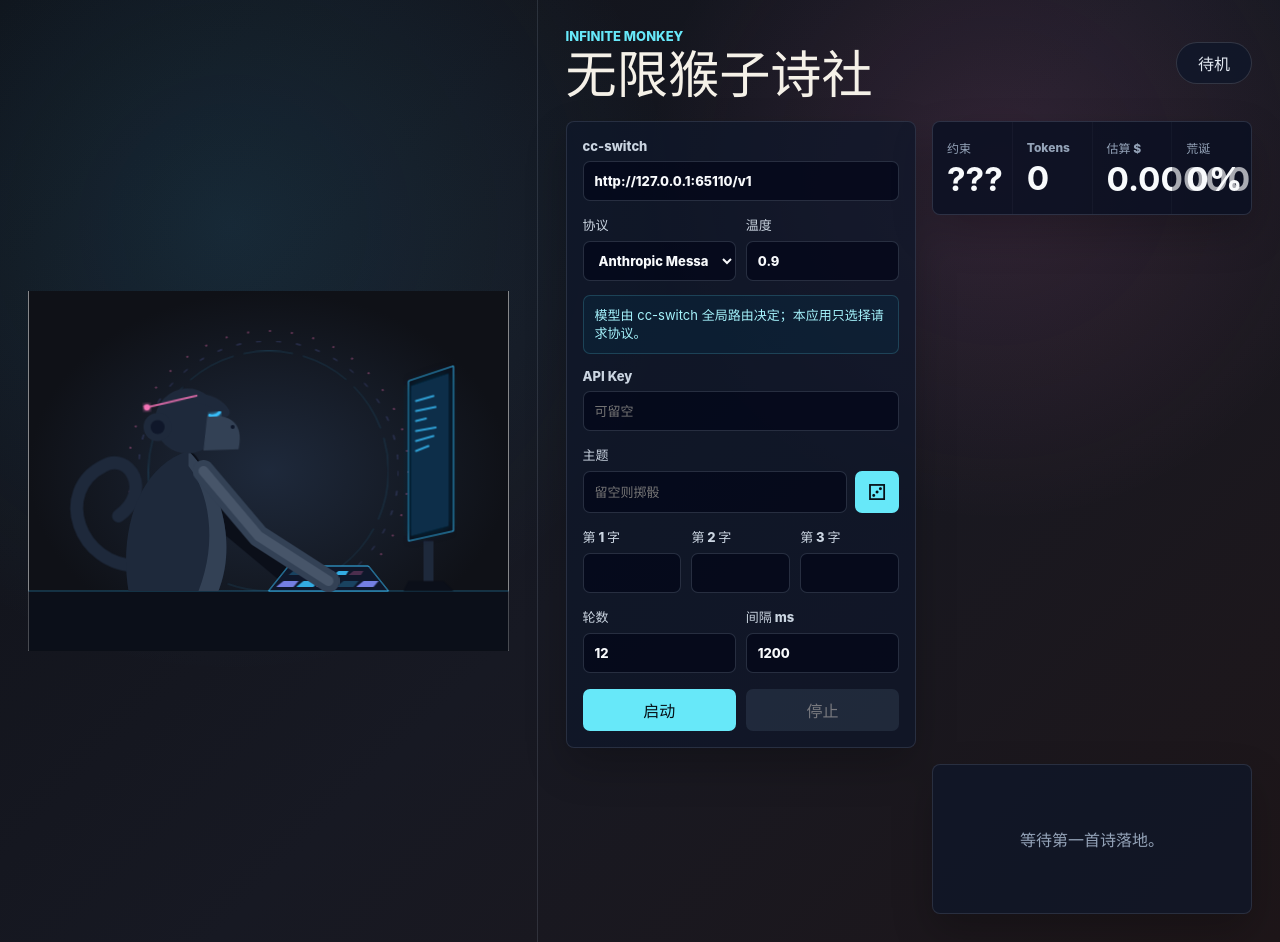
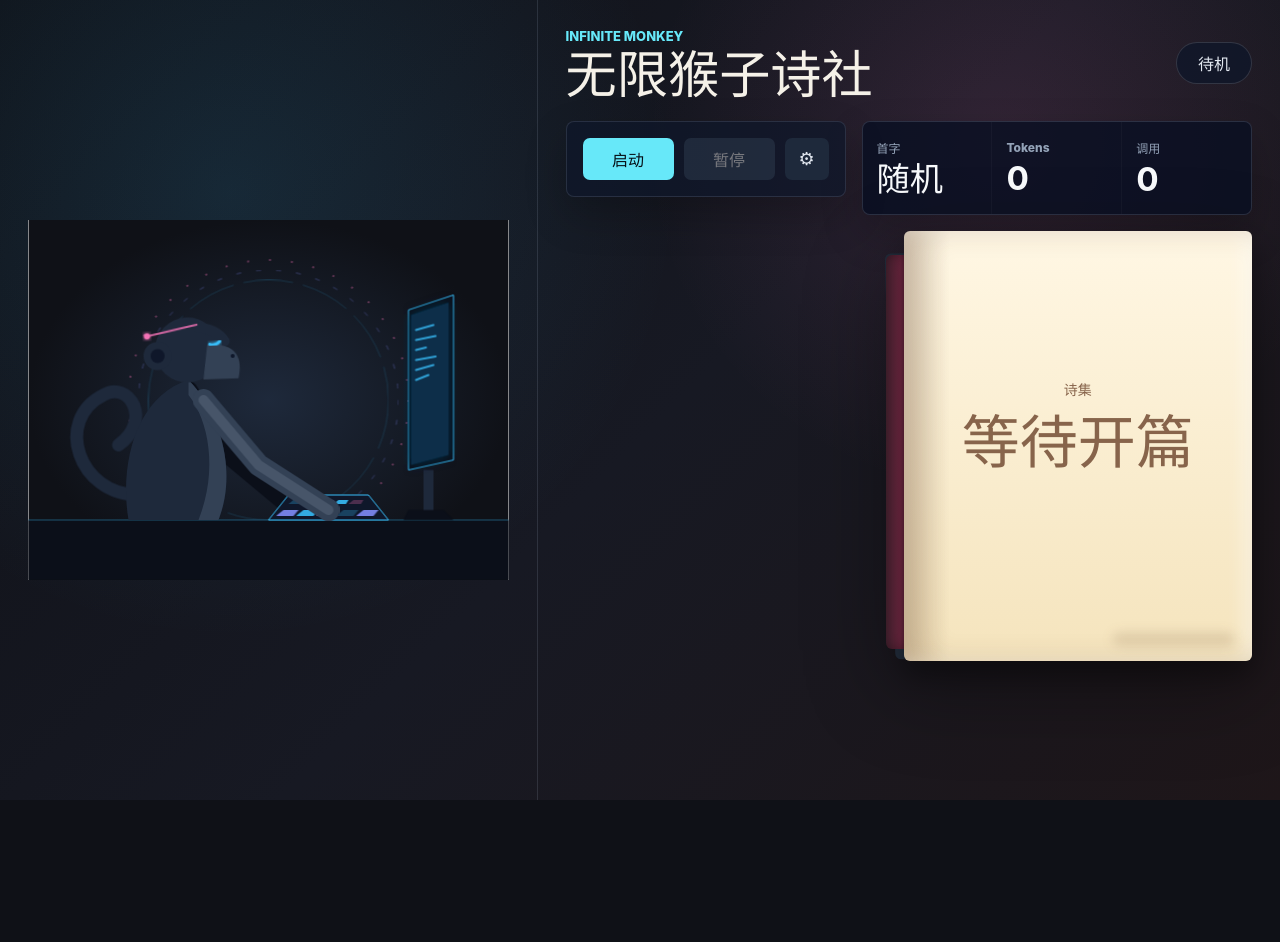
Before and after one commit to buggzd/infinite-monkey, a React (Vite) app: page / in a window 1280 px wide. After the commit the page ends 800 px from the top, so only its background shows below. Built offline with nearby package versions, Linux system fonts and the light colour scheme.

Commit message:
feat: simplify controls and add poetry book

```diff
--- a/src/App.tsx
+++ b/src/App.tsx
@@ -67,7 +67,7 @@ function statusText(status: string) {
     idle: "待机",
     starting: "点火",
     running: "燃烧",
-    stopped: "停止",
+    stopped: "暂停",
     done: "完成",
     error: "故障"
   };
@@ -91,14 +91,16 @@ export function App() {
   const [runId, setRunId] = useState("");
   const [activeConfig, setActiveConfig] = useState<RunConfig | null>(null);
   const [error, setError] = useState("");
+  const [settingsOpen, setSettingsOpen] = useState(false);
+  const [pageIndex, setPageIndex] = useState(0);
+  const [pageTurnKey, setPageTurnKey] = useState(0);
   const eventSourceRef = useRef<EventSource | null>(null);
 
   const latestRound = rounds.at(-1);
   const metrics = useMemo(() => {
     const totalTokens = latestRound?.totalTokens ?? 0;
-    const totalEstimatedCost = latestRound?.totalEstimatedCost ?? 0;
-    const absurdity = latestRound?.absurdity ?? 0;
-    return { totalTokens, totalEstimatedCost, absurdity };
+    const callCount = rounds.length;
+    return { totalTokens, callCount };
   }, [latestRound]);
 
   useEffect(() => {
@@ -106,6 +108,13 @@ export function App() {
       eventSourceRef.current?.close();
     };
   }, []);
+
+  useEffect(() => {
+    if (rounds.length > 0) {
+      setPageIndex(rounds.length - 1);
+      setPageTurnKey((current) => current + 1);
+    }
+  }, [rounds.length]);
 
   async function rollTheme() {
     const response = await fetch("/api/theme/roll");
@@ -177,9 +186,12 @@ export function App() {
   }
 
   const running = status === "starting" || status === "running";
-  const constraintPreview = activeConfig
+  const firstCharsPreview = activeConfig
     ? `${activeConfig.firstChar}${activeConfig.secondChar}${activeConfig.thirdChar}`
-    : `${settings.firstChar || "?"}${settings.secondChar || "?"}${settings.thirdChar || "?"}`;
+    : settings.firstChar || settings.secondChar || settings.thirdChar
+      ? `${settings.firstChar || "?"}${settings.secondChar || "?"}${settings.thirdChar || "?"}`
+      : "随机";
+  const currentPage = rounds[pageIndex];
 
   return (
     <main className="shell">
@@ -198,6 +210,20 @@ export function App() {
 
         <div className="dashboard">
           <form className="panel controls" onSubmit={start}>
+            <div className="actions">
+              <button type="submit" disabled={running}>
+                启动
+              </button>
+              <button type="button" className="secondary" onClick={stop} disabled={!running}>
+                暂停
+              </button>
+              <button type="button" className="settings-button" onClick={() => setSettingsOpen((current) => !current)}>
+                设置
+              </button>
+            </div>
+
+            {settingsOpen ? (
+              <div className="settings-drawer">
                 <label>
                   cc-switch
                   <input
@@ -230,10 +256,6 @@ export function App() {
                       onChange={(event) => setSettings((current) => ({ ...current, temperature: Number(event.target.value) }))}
                     />
                   </label>
-            </div>
-
-            <div className="route-note">
-              模型由 cc-switch 全局路由决定；本应用只选择请求协议。
                 </div>
 
                 <label>
@@ -310,51 +332,75 @@ export function App() {
                     />
                   </label>
                 </div>
-
-            <div className="actions">
-              <button type="submit" disabled={running}>
-                启动
-              </button>
-              <button type="button" className="secondary" onClick={stop} disabled={!running}>
-                停止
-              </button>
               </div>
+            ) : null}
           </form>
 
           <section className="panel meters" aria-label="Metrics">
             <div className="meter">
-              <span>约束</span>
-              <strong>{constraintPreview}</strong>
+              <span>首字</span>
+              <strong>{firstCharsPreview}</strong>
             </div>
             <div className="meter">
               <span>Tokens</span>
               <strong>{metrics.totalTokens.toLocaleString()}</strong>
             </div>
             <div className="meter">
-              <span>估算 $</span>
-              <strong>{metrics.totalEstimatedCost.toFixed(6)}</strong>
-            </div>
-            <div className="meter">
-              <span>荒诞</span>
-              <strong>{metrics.absurdity}%</strong>
+              <span>调用</span>
+              <strong>{metrics.callCount}</strong>
             </div>
           </section>
 
-          <section className="panel stream" aria-label="Poem stream">
+          <section className="bookcase" aria-label="Poetry collection">
             {error ? <div className="error">{error}</div> : null}
-            {rounds.length === 0 && !error ? <div className="empty">等待第一首诗落地。</div> : null}
-            {rounds
-              .slice()
-              .reverse()
-              .map((round) => (
-                <article className="poem" key={`${round.runId}-${round.round}`}>
+            <div className="book">
+              <div className="book-spine" />
+              <article className={`book-page page-turn-${pageTurnKey % 2}`} key={currentPage ? `${currentPage.runId}-${currentPage.round}` : "empty"}>
+                {currentPage ? (
+                  <>
                     <header>
-                    <span>#{round.round}</span>
-                    <span>{round.routedModel ? `cc-switch: ${round.routedModel}` : `${round.completionTokens} completion tokens`}</span>
+                      <span>诗集 · {currentPage.round}</span>
+                      <span>{currentPage.routedModel ? currentPage.routedModel : `${currentPage.completionTokens} tokens`}</span>
                     </header>
-                  <pre>{round.poem}</pre>
+                    <pre>{currentPage.poem}</pre>
+                  </>
+                ) : (
+                  <div className="empty-book">
+                    <span>诗集</span>
+                    <strong>等待开篇</strong>
+                  </div>
+                )}
               </article>
-              ))}
+            </div>
+            {rounds.length > 1 ? (
+              <div className="page-controls">
+                <button
+                  type="button"
+                  className="secondary"
+                  onClick={() => {
+                    setPageIndex((current) => Math.max(0, current - 1));
+                    setPageTurnKey((current) => current + 1);
+                  }}
+                  disabled={pageIndex === 0}
+                >
+                  上一页
+                </button>
+                <span>
+                  {pageIndex + 1} / {rounds.length}
+                </span>
+                <button
+                  type="button"
+                  className="secondary"
+                  onClick={() => {
+                    setPageIndex((current) => Math.min(rounds.length - 1, current + 1));
+                    setPageTurnKey((current) => current + 1);
+                  }}
+                  disabled={pageIndex >= rounds.length - 1}
+                >
+                  下一页
+                </button>
+              </div>
+            ) : null}
           </section>
         </div>
       </section>
--- a/src/styles.css
+++ b/src/styles.css
@@ -119,7 +119,7 @@ h1 {
 
 .dashboard {
   display: grid;
-  grid-template-columns: minmax(280px, 380px) minmax(320px, 1fr);
+  grid-template-columns: minmax(240px, 280px) minmax(360px, 1fr);
   gap: 16px;
   align-items: start;
 }
@@ -132,8 +132,9 @@ h1 {
 }
 
 .controls {
+  position: relative;
   display: grid;
-  gap: 14px;
+  gap: 12px;
   padding: 16px;
 }
 
@@ -163,16 +164,6 @@ select:focus {
   box-shadow: 0 0 0 3px rgba(103, 232, 249, 0.14);
 }
 
-.route-note {
-  border: 1px solid rgba(103, 232, 249, 0.18);
-  border-radius: 7px;
-  padding: 10px 11px;
-  color: #a5f3fc;
-  background: rgba(8, 47, 73, 0.34);
-  font-size: 13px;
-  line-height: 1.45;
-}
-
 .field-row {
   display: grid;
   grid-template-columns: 1fr 1fr;
@@ -196,14 +187,32 @@ select:focus {
 
 .actions {
   display: grid;
-  grid-template-columns: 1fr 1fr;
+  grid-template-columns: 1fr 1fr 44px;
   gap: 10px;
-  margin-top: 2px;
+}
+
+.settings-button {
+  padding: 0;
+  color: #e2e8f0;
+  background: #1e293b;
+  font-size: 0;
+}
+
+.settings-button::before {
+  content: "⚙";
+  font-size: 18px;
+}
+
+.settings-drawer {
+  display: grid;
+  gap: 14px;
+  border-top: 1px solid rgba(148, 163, 184, 0.18);
+  padding-top: 14px;
 }
 
 .meters {
   display: grid;
-  grid-template-columns: repeat(4, minmax(0, 1fr));
+  grid-template-columns: repeat(3, minmax(0, 1fr));
   gap: 1px;
   overflow: hidden;
 }
@@ -229,52 +238,151 @@ select:focus {
   line-height: 1;
 }
 
-.stream {
+.bookcase {
   grid-column: 2;
-  max-height: calc(100vh - 178px);
-  overflow: auto;
-  padding: 14px;
-}
-
-.empty,
-.error {
-  min-height: 120px;
   display: grid;
-  place-items: center;
-  color: #94a3b8;
+  gap: 12px;
+  min-height: 430px;
 }
 
 .error {
+  border: 1px solid rgba(244, 63, 94, 0.28);
+  border-radius: 8px;
+  padding: 16px;
+  display: grid;
+  place-items: center;
   color: #fecdd3;
+  background: rgba(127, 29, 29, 0.26);
   white-space: pre-wrap;
 }
 
-.poem {
-  border-bottom: 1px solid rgba(148, 163, 184, 0.16);
-  padding: 14px 2px 16px;
+.book {
+  position: relative;
+  min-height: 430px;
+  perspective: 1600px;
+  filter: drop-shadow(0 24px 40px rgba(0, 0, 0, 0.34));
 }
 
-.poem:first-of-type {
-  padding-top: 0;
+.book::before {
+  content: "";
+  position: absolute;
+  inset: 18px 18px 6px 28px;
+  border-radius: 6px;
+  background: #1f2937;
+  transform: rotate(-1.5deg);
 }
 
-.poem header {
+.book-spine {
+  position: absolute;
+  z-index: 1;
+  top: 24px;
+  bottom: 12px;
+  left: 24px;
+  width: 34px;
+  border-radius: 6px 0 0 6px;
+  background: linear-gradient(90deg, #3f1f2c, #6b263f 42%, #2c1420);
+  box-shadow: inset -8px 0 14px rgba(0, 0, 0, 0.32);
+}
+
+.book-page {
+  position: absolute;
+  inset: 0 0 0 42px;
+  z-index: 2;
+  display: grid;
+  align-content: start;
+  gap: 22px;
+  min-height: 430px;
+  border-radius: 6px;
+  padding: 34px 38px 32px;
+  color: #2b211a;
+  background:
+    linear-gradient(90deg, rgba(80, 46, 27, 0.18), transparent 13%),
+    linear-gradient(180deg, #fff7e4 0%, #f5e4bd 100%);
+  box-shadow:
+    inset 18px 0 28px rgba(93, 62, 33, 0.18),
+    inset -8px 0 18px rgba(255, 255, 255, 0.44),
+    0 14px 26px rgba(0, 0, 0, 0.3);
+  transform-origin: left center;
+  backface-visibility: hidden;
+  animation: pageTurn 620ms cubic-bezier(0.2, 0.8, 0.2, 1);
+}
+
+.book-page::after {
+  content: "";
+  position: absolute;
+  right: 18px;
+  bottom: 16px;
+  left: 60%;
+  height: 12px;
+  border-radius: 999px;
+  background: rgba(92, 64, 37, 0.16);
+  filter: blur(6px);
+}
+
+.book-page header {
   display: flex;
   justify-content: space-between;
   gap: 12px;
-  color: #67e8f9;
+  color: #8f4d38;
   font-size: 12px;
   font-weight: 800;
-  margin-bottom: 10px;
+  text-transform: uppercase;
 }
 
-.poem pre {
+.book-page pre {
   margin: 0;
   white-space: pre-wrap;
-  color: #f5f1e8;
+  color: #2f261f;
   font-family: ui-serif, Georgia, "Songti SC", "Noto Serif CJK SC", serif;
-  font-size: 18px;
-  line-height: 1.75;
+  font-size: clamp(20px, 2vw, 28px);
+  line-height: 1.9;
+}
+
+.empty-book {
+  min-height: 320px;
+  display: grid;
+  align-content: center;
+  justify-items: center;
+  gap: 14px;
+  color: #87644b;
+}
+
+.empty-book span {
+  font-size: 14px;
+  font-weight: 800;
+}
+
+.empty-book strong {
+  font-size: clamp(32px, 5vw, 58px);
+  line-height: 1;
+}
+
+.page-controls {
+  display: grid;
+  grid-template-columns: 110px 1fr 110px;
+  gap: 10px;
+  align-items: center;
+}
+
+.page-controls span {
+  color: #cbd5e1;
+  text-align: center;
+  font-weight: 800;
+}
+
+@keyframes pageTurn {
+  0% {
+    transform: rotateY(-62deg) translateX(-12px);
+    opacity: 0.35;
+  }
+  52% {
+    transform: rotateY(8deg) translateX(2px);
+    opacity: 1;
+  }
+  100% {
+    transform: rotateY(0deg) translateX(0);
+    opacity: 1;
+  }
 }
 
 @media (max-width: 980px) {
@@ -292,9 +400,8 @@ select:focus {
     grid-template-columns: 1fr;
   }
 
-  .stream {
+  .bookcase {
     grid-column: auto;
-    max-height: none;
   }
 }
 
@@ -307,7 +414,8 @@ select:focus {
   .topbar,
   .field-row,
   .field-row.chars,
-  .meters {
+  .meters,
+  .page-controls {
     grid-template-columns: 1fr;
   }
 
```
Lines whose indentation alone changed are shown as unchanged.
